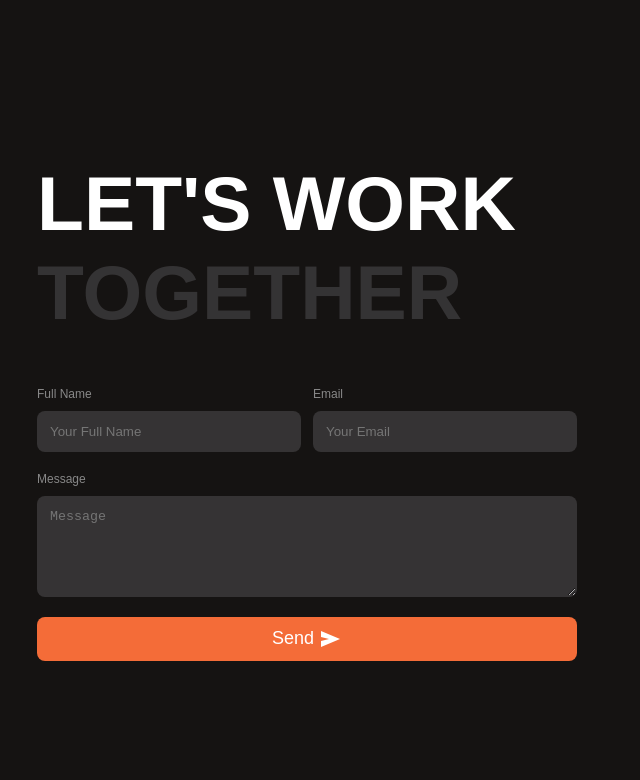
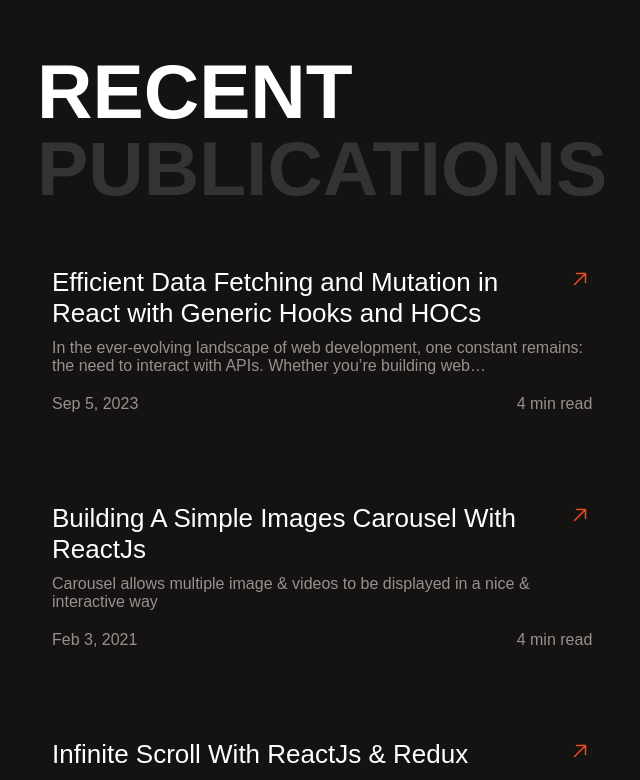
Before and after one commit to puzant/portfolio, a Vue app: page / in a window 1280 px wide. Shown: the part 2580-3360 px from the top of the page, without its empty margins (555-1195 px from the left). Built offline with nearby package versions, Linux system fonts and the light colour scheme; no server answers.

Commit message:
create new section

```diff
--- a/src/components/MyPublications/MyPublications.vue
+++ b/src/components/MyPublications/MyPublications.vue
@@ -1,12 +1,158 @@
 <template>
-  <div>
+  <div class="container">
+    <div class="title">
+      <p>RECENT</p>
+      <p>PUBLICATIONS</p>
+    </div>
+
+    <div class="publicationsContainer">
+      <a class="story" v-for="story in stories" :key="story" :href="story.link" target="_blank">
+        <div class="titleContainer">
+          <p>{{ story.title }}</p>
+          <img class="arrow" src="@/assets/arrow-up-right.svg" alt="">
+        </div>
+
+        <p>{{ story.preview }}</p>
+
+        <div>
+          <p>{{ story.publishedDate }}</p>
+          <p>{{ story.duration }} min read</p>
+        </div>
+      </a>
+    </div>
 
   </div>
 </template>
 
 <script>
+import { apiClient } from '@/apiClient/apiClient';
+
 export default {
   name: 'MyPublications',
+  data() {
+    return {
+      stories: [
+        {
+          title: 'Efficient Data Fetching and Mutation in React with Generic Hooks and HOCs',
+          preview: 'In the ever-evolving landscape of web development, one constant remains: the need to interact with APIs. Whether you’re building web…',
+          publishedDate: 'Sep 5, 2023',
+          duration: '4',
+          link: 'https://medium.com/@puzant24/efficient-data-fetching-and-mutation-in-react-with-generic-hooks-and-hocs-37728b444ac8'
+        },
+        {
+          title: 'Building A Simple Images Carousel With ReactJs',
+          preview: 'Carousel allows multiple image & videos to be displayed in a nice & interactive way',
+          publishedDate: 'Feb 3, 2021',
+          duration: '4',
+          link: 'https://medium.com/@puzant24/building-a-simple-images-carousel-with-reactjs-377256bedc61'
+        },
+        {
+          title: 'Infinite Scroll With ReactJs & Redux',
+          preview: 'Infinite scroll has been widely used in today’s web & mobile apps, it simply loads data as you scroll down the page, this eliminated the…',
+          publishedDate: 'Jul 8, 2020',
+          duration: '3',
+          link: 'https://medium.com/@puzant24/infinite-scroll-with-reactjs-redux-23bccea01dd0'
+        }
+      ],
+      userId: null,
+      error: null
+    }
+  },
+  mounted() {
+    this.initializeData()
+  },
+  methods: {
+    async fetchUserId() {
+      const token = "2c4fe4df5fac61963a65b35f5bd8bc53329beb90a80e667965dad8afbc315188a";
+      const url = "/api/v1/me";
 
+      const response = await apiClient.fetchData(url, token);
+      return response?.data?.id;
+    },
+
+    async fetchPublications(userId) {
+      const token = "2c4fe4df5fac61963a65b35f5bd8bc53329beb90a80e667965dad8afbc315188a";
+
+      const url = `/api/v1/users/${userId}/publications`;
+      const response = await apiClient.fetchData(url, token);
+      return response?.data || [];
+    },
+
+    async initializeData() {
+      try {
+        this.userId = await this.fetchUserId();
+      } catch (error) {
+        this.error = error;
+        console.error(error);
+      }
+    },
+  }
 }
 </script>
+
+<style scoped lang="scss">
+.container {
+  .title {
+    font-size: clamp(40px, 6vw, 90px);
+    line-height: 1;
+    font-weight: bold;
+    p:first-child {
+      color: #fff;
+    }
+    p:last-child {
+      color: #b6b4bd33;
+    }
+  }
+
+  .publicationsContainer {
+    display: flex;
+    flex-direction: column;
+    margin: 20px 0;
+
+    @media (max-width: 768px) {
+      margin: 10px 0;
+    }
+
+    .story {
+      text-decoration: none;
+      display: flex;
+      flex-direction: column;
+      border-radius: 16px;
+      transition: 0.3s ease, box-shadow 0.3s ease;
+      padding: 30px 15px;
+      cursor: pointer;
+
+      &:hover {
+        transform: translateY(-5px);
+        background-color: #1A1817;
+        box-shadow: 0 8px 15px rgba(0, 0, 0, 0.2);
+      }
+
+
+      .titleContainer {
+        margin: 10px 0;
+        display: flex;
+        justify-content: space-between;
+        align-items: start;
+
+        p {
+          color: #fff;
+          font-size: 26px;
+        }
+      }
+
+      p {
+        color: #998f8f;
+      }
+
+      div {
+        margin: 20px 0;
+        display: flex;
+        justify-content: space-between;
+      }
+
+    }
+
+  }
+}
+</style>
```
